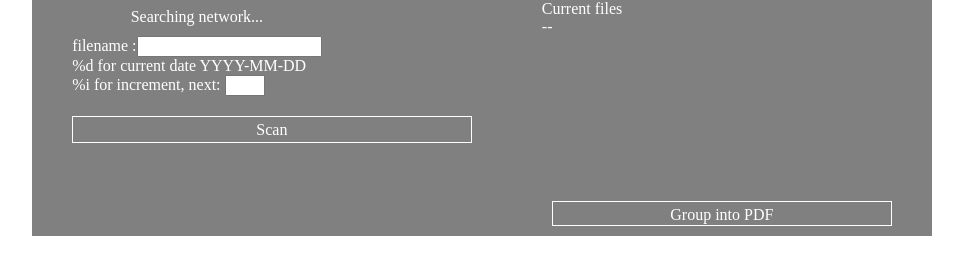
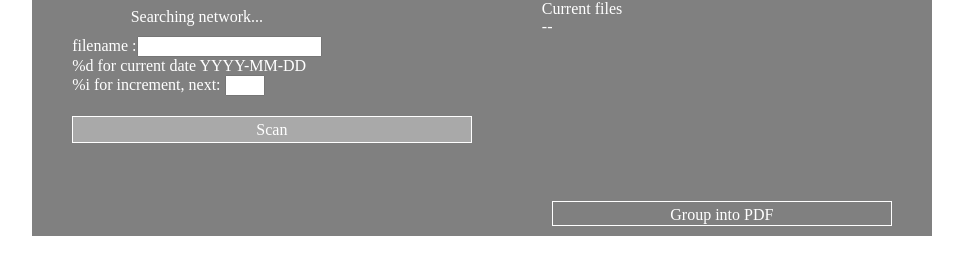
Before and after one commit to nicolassturmel/saneweb, a website: page html/index.html in a window 1280 px wide. In both pictures the pointer is over the element "Scan". Shown: the whole page, without its empty margins (158-1121 px from the left). Drawn offline with Linux system fonts and the light colour scheme; no server answers.

Commit message:
lasts fixes

```diff
--- a/html/index.css
+++ b/html/index.css
@@ -85,6 +85,10 @@ img {
     margin: 10px;
 }
 
+#scanbutton:hover {
+    background-color: darkgray;
+}
+
 #options {
     grid-area: options;
     display: flex;
```
Also changed, not shown: html/scans/1597608625865.jpg (added).
